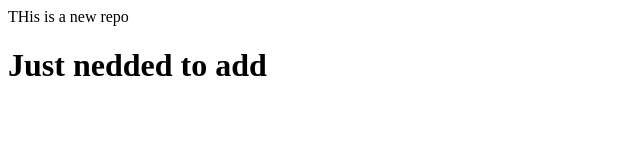
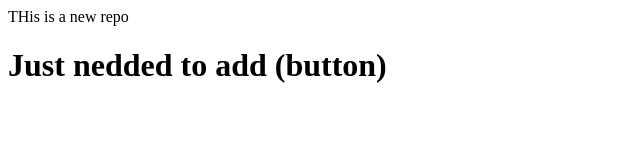
Before and after one commit to Tej24-Dev/localrepo, a plain HTML site: page index.html in a window 1280 px wide. Shown: the whole page, without its empty margins (0-640 px from the left). Drawn offline with Linux system fonts and the light colour scheme.

```diff
--- a/index.html
+++ b/index.html
@@ -1,3 +1,3 @@
 <p>THis is  a new repo</p>
 
-<h1>Just nedded to add</h1>
+<h1>Just nedded to add (button)</h1>
```
